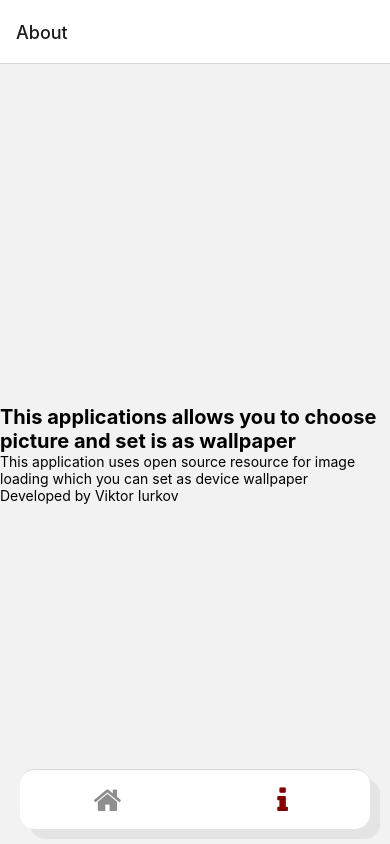
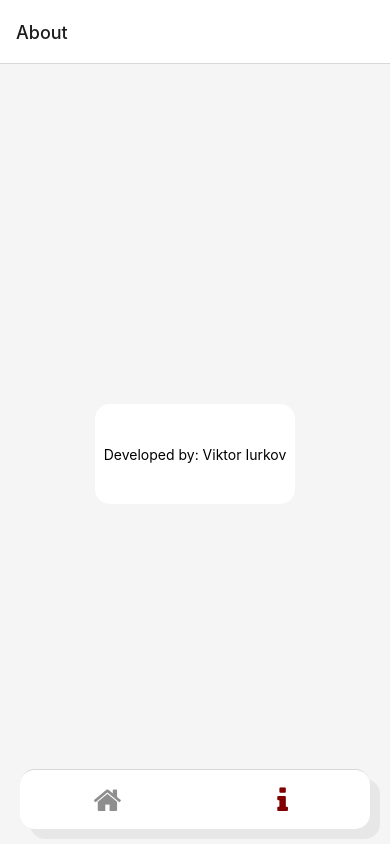
Before and after one commit to riggs84/WaifuPictures, a React Native app: screen /About in a window 390 px wide. Built offline with nearby package versions, Linux system fonts and the light colour scheme; no server answers.

Commit message:
feat(deploy): add about page

```diff
--- a/src/about/index.js
+++ b/src/about/index.js
@@ -3,28 +3,29 @@ import {StyleSheet, Text, View} from 'react-native';
 
 const About = () => {
   return (
-    <View style={styles.container}>
-      <Text style={styles.title}>
-        This applications allows you to choose picture and set is as wallpaper
-      </Text>
-      <Text>
-        This application uses open source resource for image loading which you
-        can set as device wallpaper
-      </Text>
-      <Text>Developed by Viktor Iurkov</Text>
+    <View style={styles.mainContainer}>
+      <View style={styles.container}>
+        <Text>Developed by: Viktor Iurkov</Text>
+      </View>
     </View>
   );
 };
 
 const styles = StyleSheet.create({
-  container: {
+  mainContainer: {
     flex: 1,
     justifyContent: 'center',
-    alignContent: 'center',
+    alignItems: 'center',
+    backgroundColor: '#F5F5F5',
   },
-  title: {
-    fontSize: 20,
-    fontWeight: 'bold',
+  container: {
+    justifyContent: 'center',
+    alignItems: 'center',
+    width: 200,
+    height: 100,
+    borderRadius: 15,
+    backgroundColor: 'white',
+    borderColor: 'grey',
   },
 });
 
```
